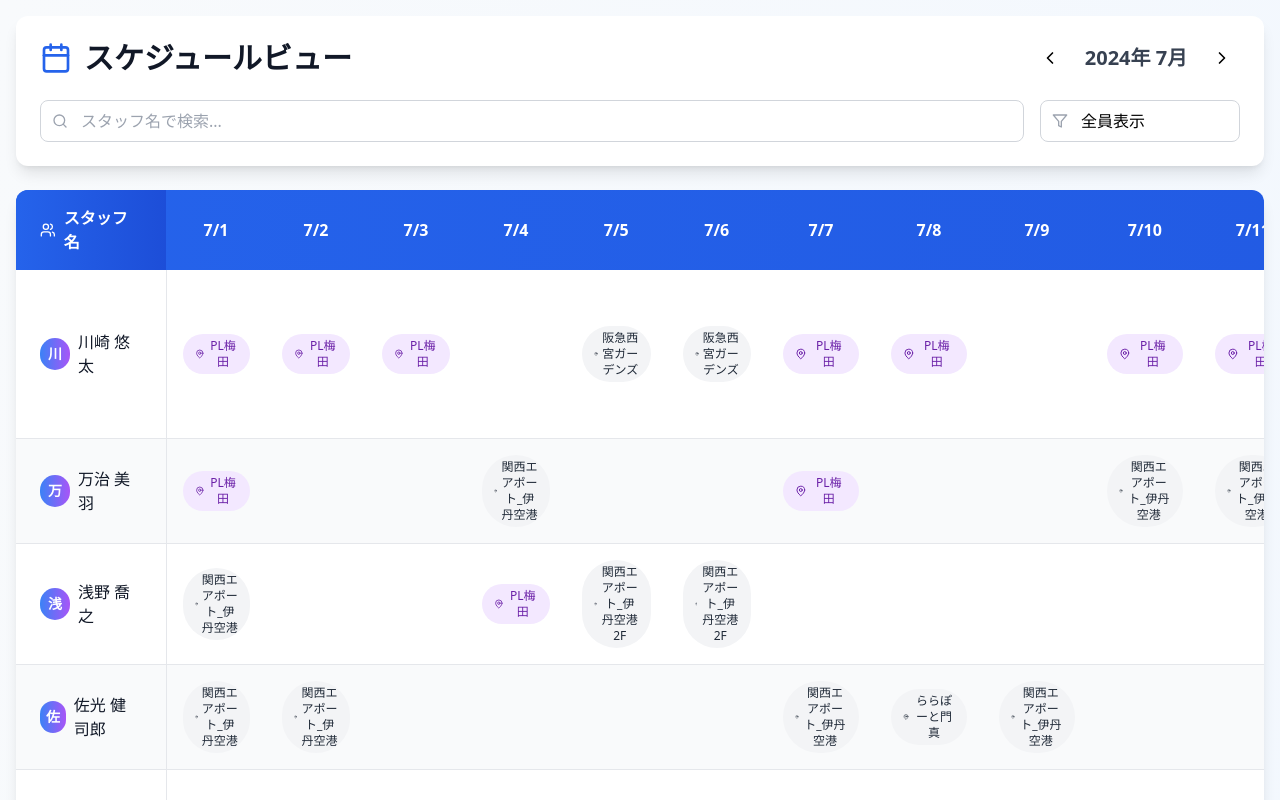
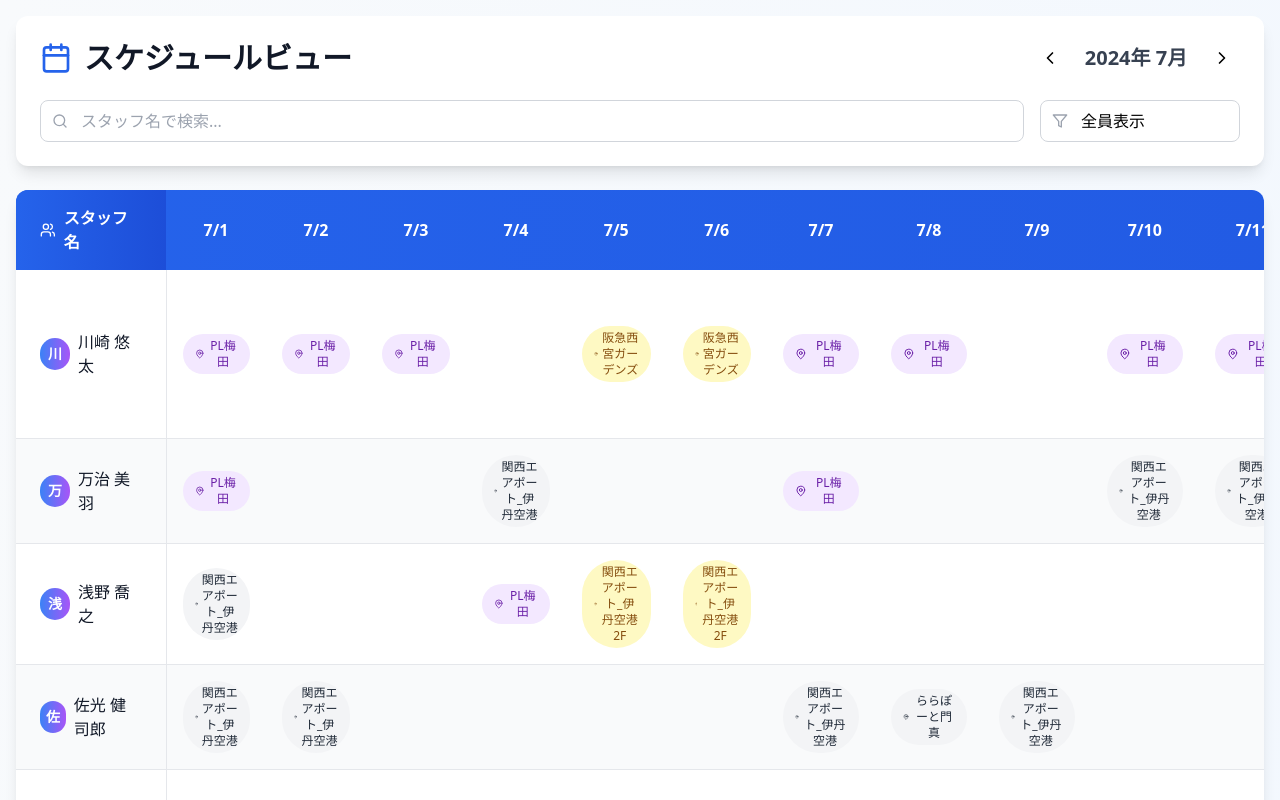
Before and after one commit to matsuaya/bolt_new, a React (Vite) app: page / in a window 1280 px wide. Shown: the top 800 px of the page. Built offline with nearby package versions, Linux system fonts and the light colour scheme.

Commit message:
Updated ScheduleViewer.tsx

```diff
--- a/src/components/ScheduleViewer.tsx
+++ b/src/components/ScheduleViewer.tsx
@@ -67,8 +67,9 @@ const ScheduleViewer: React.FC = () => {
 
       const date = String(row[dateKey]).trim();
 
-      // Get location from 施策名
+      // Get location from 施策名 and category from プロモ内容
       const location = row['施策名'] ? String(row['施策名']).trim() : '';
+      const category = row['プロモ内容'] ? String(row['プロモ内容']).trim() : '';
       if (!location) return;
 
       const participants: string[] = [];
@@ -94,7 +95,8 @@ const ScheduleViewer: React.FC = () => {
           schedule[person] = {};
           days.forEach(day => schedule[person][day] = '');
         }
-        schedule[person][date] = location;
+        // Store both location and category for display
+        schedule[person][date] = `${location}|${category}`;
       });
     });
 
@@ -136,18 +138,30 @@ const ScheduleViewer: React.FC = () => {
   const getCellStyle = (content: string) => {
     if (!content) return '';
 
+    // Extract category from content (format: "location|category")
+    const category = content.includes('|') ? content.split('|')[1] : '';
+
     const colorMap: { [key: string]: string } = {
       'PL': 'bg-purple-100 text-purple-800',
+      '委託': 'bg-yellow-100 text-yellow-800',
+      '通常': 'bg-gray-100 text-gray-800',
       'プロジェクト': 'bg-blue-100 text-blue-800',
       'イベント': 'bg-green-100 text-green-800',
       'ワークショップ': 'bg-orange-100 text-orange-800',
       'セミナー': 'bg-red-100 text-red-800',
-      '委託': 'bg-yellow-100 text-yellow-800',
-      '通常': 'bg-gray-100 text-gray-800',
+      '博報堂': 'bg-indigo-100 text-indigo-800',
+      '博報堂_委託': 'bg-pink-100 text-pink-800',
     };
 
+    // First check category for exact match
+    if (category && colorMap[category]) {
+      return colorMap[category];
+    }
+
+    // Fallback to checking content for partial matches
+    const location = content.includes('|') ? content.split('|')[0] : content;
     for (const [key, color] of Object.entries(colorMap)) {
-      if (content.includes(key)) return color;
+      if (location.includes(key)) return color;
     }
 
     return 'bg-gray-100 text-gray-800';
@@ -254,12 +268,14 @@ const ScheduleViewer: React.FC = () => {
                     </td>
                     {days.map(day => {
                       const content = personSchedule[person][day] || '';
+                      // Extract location for display (remove category part)
+                      const displayContent = content.includes('|') ? content.split('|')[0] : content;
                       return (
                         <td key={`${person}-${day}`} className="px-4 py-4 text-center">
-                          {content && (
+                          {displayContent && (
                             <div className={`inline-flex items-center gap-1 px-3 py-1 rounded-full text-xs font-medium ${getCellStyle(content)}`}>
                               <MapPin className="w-3 h-3" />
-                              {content}
+                              {displayContent}
                             </div>
                           )}
                         </td>
@@ -292,24 +308,20 @@ const ScheduleViewer: React.FC = () => {
                 <span>PL</span>
               </div>
               <div className="flex items-center gap-2 text-xs">
-                <div className="w-3 h-3 rounded-full bg-blue-100"></div>
-                <span>プロジェクト</span>
-              </div>
-              <div className="flex items-center gap-2 text-xs">
-                <div className="w-3 h-3 rounded-full bg-green-100"></div>
-                <span>イベント</span>
-              </div>
-              <div className="flex items-center gap-2 text-xs">
-                <div className="w-3 h-3 rounded-full bg-orange-100"></div>
-                <span>ワークショップ</span>
-              </div>
-              <div className="flex items-center gap-2 text-xs">
                 <div className="w-3 h-3 rounded-full bg-yellow-100"></div>
                 <span>委託</span>
               </div>
               <div className="flex items-center gap-2 text-xs">
                 <div className="w-3 h-3 rounded-full bg-gray-100"></div>
                 <span>通常</span>
+              </div>
+              <div className="flex items-center gap-2 text-xs">
+                <div className="w-3 h-3 rounded-full bg-indigo-100"></div>
+                <span>博報堂</span>
+              </div>
+              <div className="flex items-center gap-2 text-xs">
+                <div className="w-3 h-3 rounded-full bg-pink-100"></div>
+                <span>博報堂_委託</span>
               </div>
             </div>
           </div>
```
